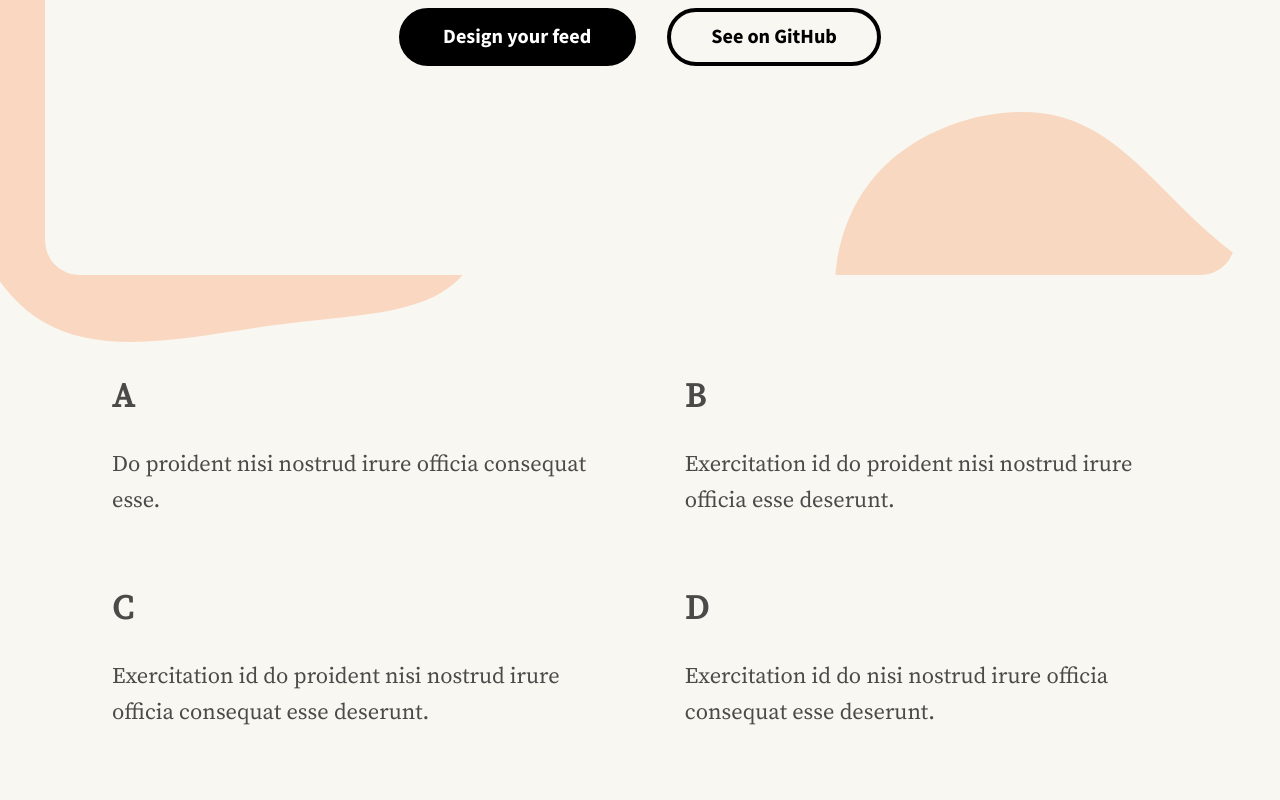
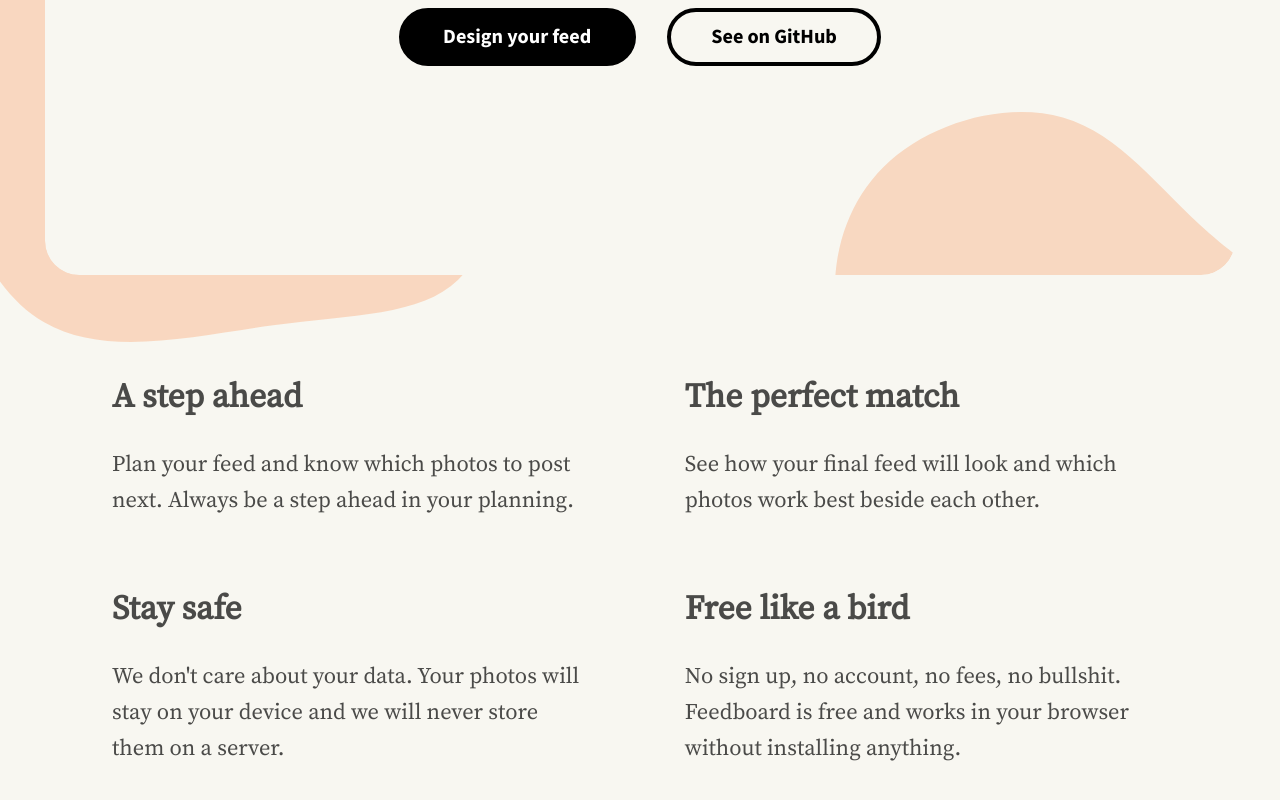
Before and after one commit to electerious/Feedboard, a Next.js app: page / in a window 1280 px wide. Shown: the part 1406-2206 px from the top of the page. Built offline with nearby package versions, Linux system fonts and the light colour scheme.

Commit message:
Feature text content

```diff
--- a/components/feature/feature.module.scss
+++ b/components/feature/feature.module.scss
@@ -1,4 +1,5 @@
 .container {
 	display: grid;
 	gap: 1em;
+	align-content: start;
 }
--- a/pages/index.js
+++ b/pages/index.js
@@ -30,10 +30,10 @@ export default function Index() {
 					</svg>
 				</div>
 				<div className={ style.features }>
-					<Feature title="A">Do proident nisi nostrud irure officia consequat esse.</Feature>
-					<Feature title="B">Exercitation id do proident nisi nostrud irure officia esse deserunt.</Feature>
-					<Feature title="C">Exercitation id do proident nisi nostrud irure officia consequat esse deserunt.</Feature>
-					<Feature title="D">Exercitation id do nisi nostrud irure officia consequat esse deserunt.</Feature>
+					<Feature title="A step ahead">Plan your feed and know which photos to post next. Always be a step ahead in your planning.</Feature>
+					<Feature title="The perfect match">See how your final feed will look and which photos work best beside each other.</Feature>
+					<Feature title="Stay safe">We don't care about your data. Your photos will stay on your device and we will never store them on a server.</Feature>
+					<Feature title="Free like a bird">No sign up, no account, no fees, no bullshit. Feedboard is free and works in your browser without installing anything.</Feature>
 				</div>
 			</Content>
 		</Layout>
```
